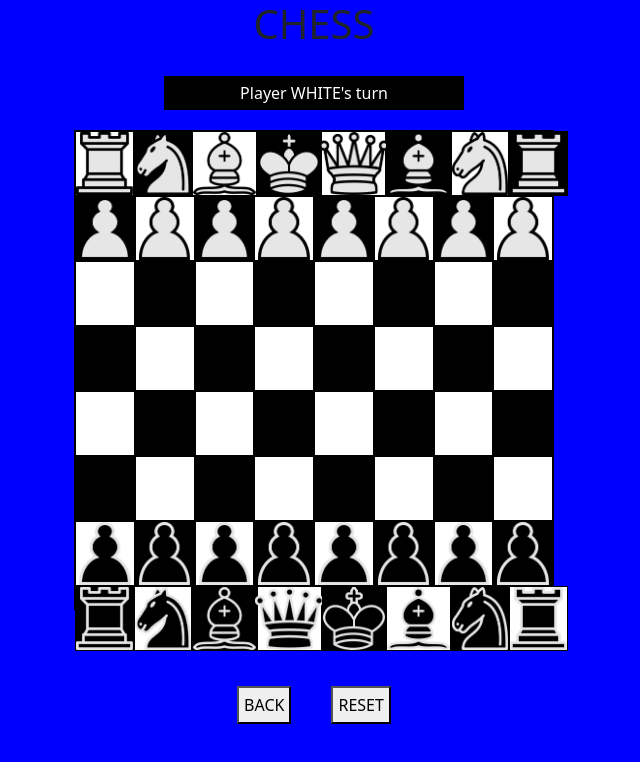
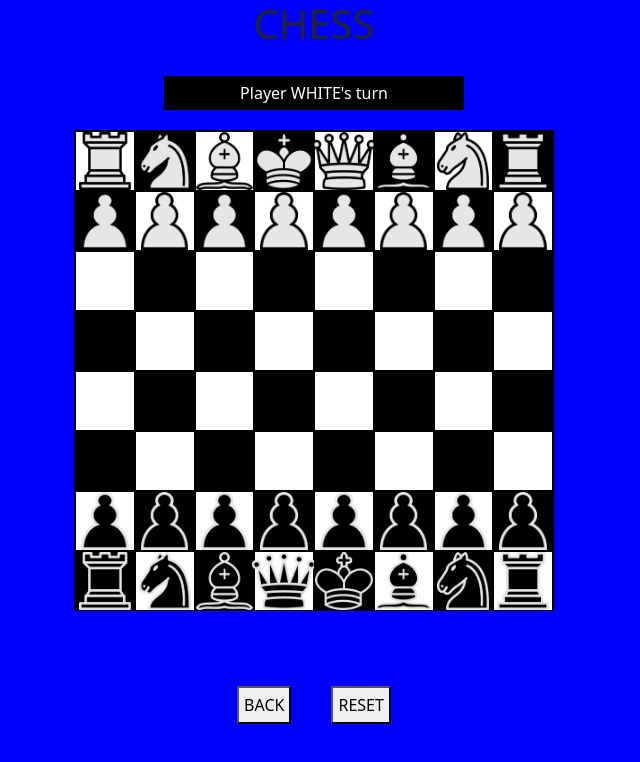
Before and after one commit to Srutarshi-Ghosh/chess, a React (Create React App) app: page / in a window 1280 px wide. Shown: the top 762 px of the page, without its empty margins (326-966 px from the left). Built offline with nearby package versions, Linux system fonts and the light colour scheme.

Commit message:
Update Square.module.css

```diff
--- a/src/styles/Square.module.css
+++ b/src/styles/Square.module.css
@@ -1,7 +1,7 @@
 .square-dimensions {
 	display: flex;
-	width: calc(65vmin / 8);
-	height: calc(65vmin / 8);
+	width: calc(100% / 8);
+	height: calc(60vmin / 8);
 }
 
 .square {
```
